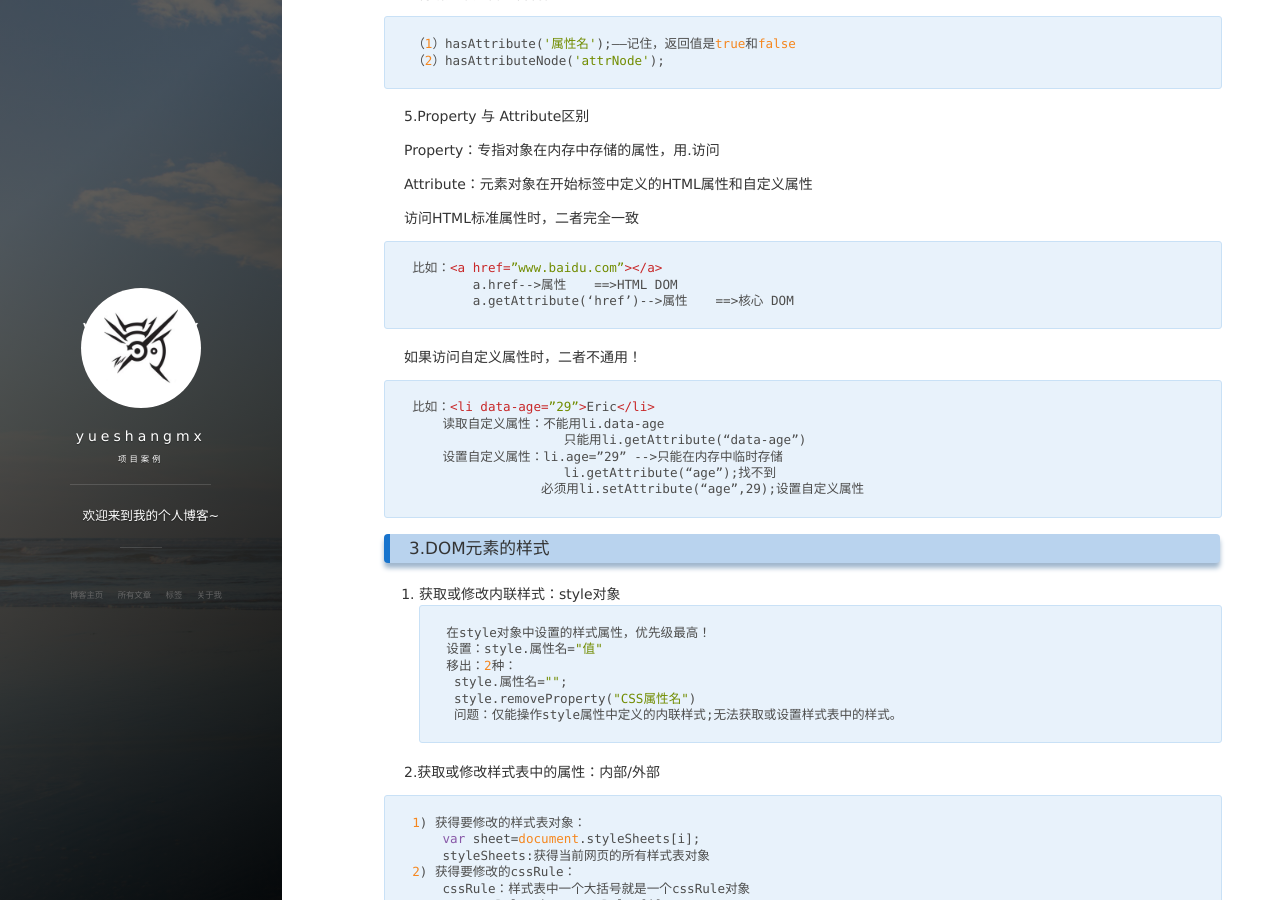
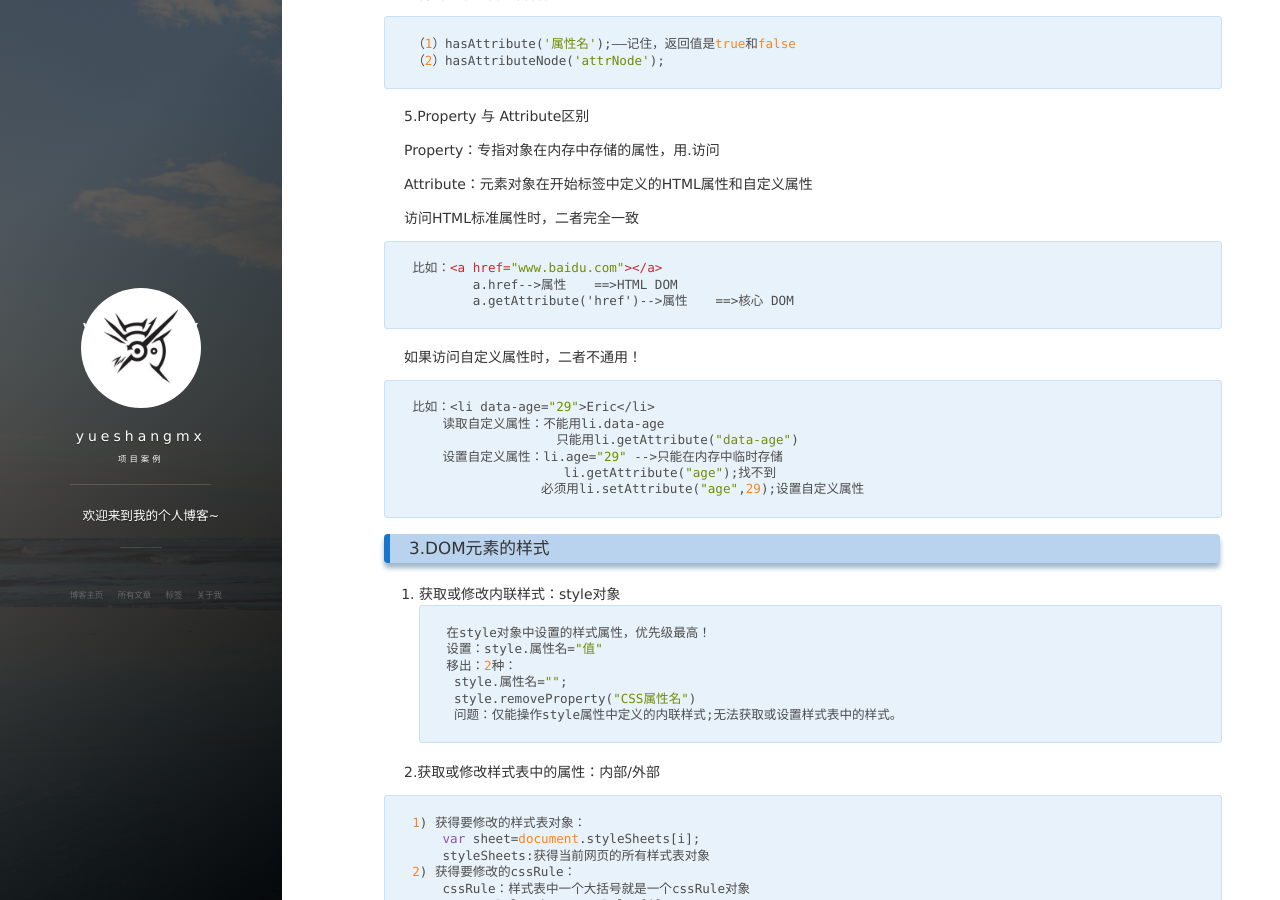
Before and after one commit to yueshangmx/yueshangmx.github.io, a Jekyll site: the page built from _posts/2017-09-12-DOM操作.md, in a window 1280 px wide and 900 px high, scrolled down 992 px. Built offline with Jekyll 4.4.1, drawn with Linux system fonts in a browser that asks for light colours; nearby versions of some CDN libraries; comment, search, counter and statistics services are not loaded.

Commit message:
update 2017-12-22

````diff
--- a/_posts/2017-09-12-DOM操作.md
+++ b/_posts/2017-09-12-DOM操作.md
@@ -61,18 +61,18 @@ Attribute：元素对象在开始标签中定义的HTML属性和自定义属性
 
 访问HTML标准属性时，二者完全一致
 ```
-比如：<a href=”www.baidu.com”></a>
+比如：<a href="www.baidu.com"></a>
 	a.href-->属性	==>HTML DOM
-	a.getAttribute(‘href’)-->属性	==>核心 DOM
+	a.getAttribute('href')-->属性	==>核心 DOM
 ```
 如果访问自定义属性时，二者不通用！
 ```
-比如：<li data-age=”29”>Eric</li>
+比如：<li data-age="29">Eric</li>
     读取自定义属性：不能用li.data-age
-		    只能用li.getAttribute(“data-age”)
-    设置自定义属性：li.age=”29” -->只能在内存中临时存储
-		    li.getAttribute(“age”);找不到
-		 必须用li.setAttribute(“age”,29);设置自定义属性
+		   只能用li.getAttribute("data-age")
+    设置自定义属性：li.age="29" -->只能在内存中临时存储
+		    li.getAttribute("age");找不到
+		 必须用li.setAttribute("age",29);设置自定义属性
 ```
 
 ### 3.DOM元素的样式
````
Also changed, not shown: _posts/2017-09-10-DOM概述.md (+37 -33 lines).
